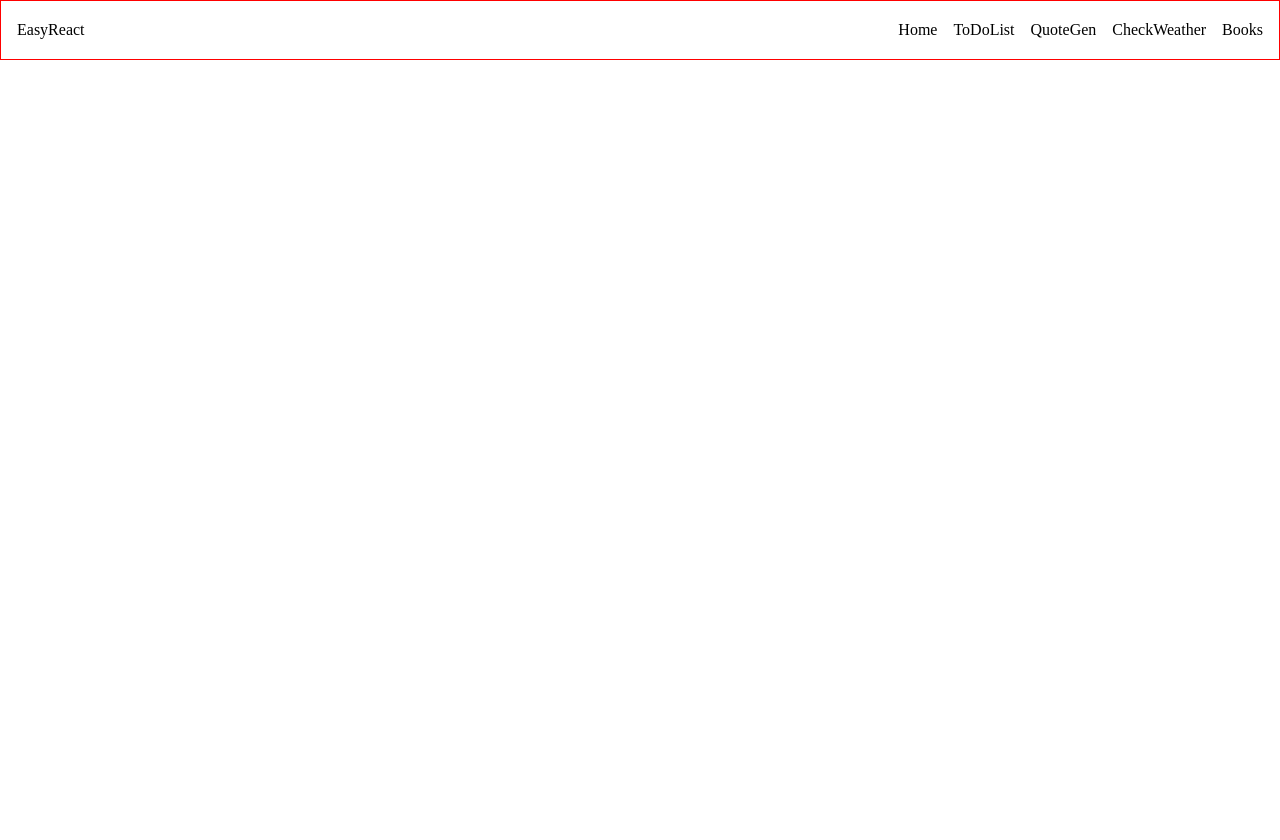
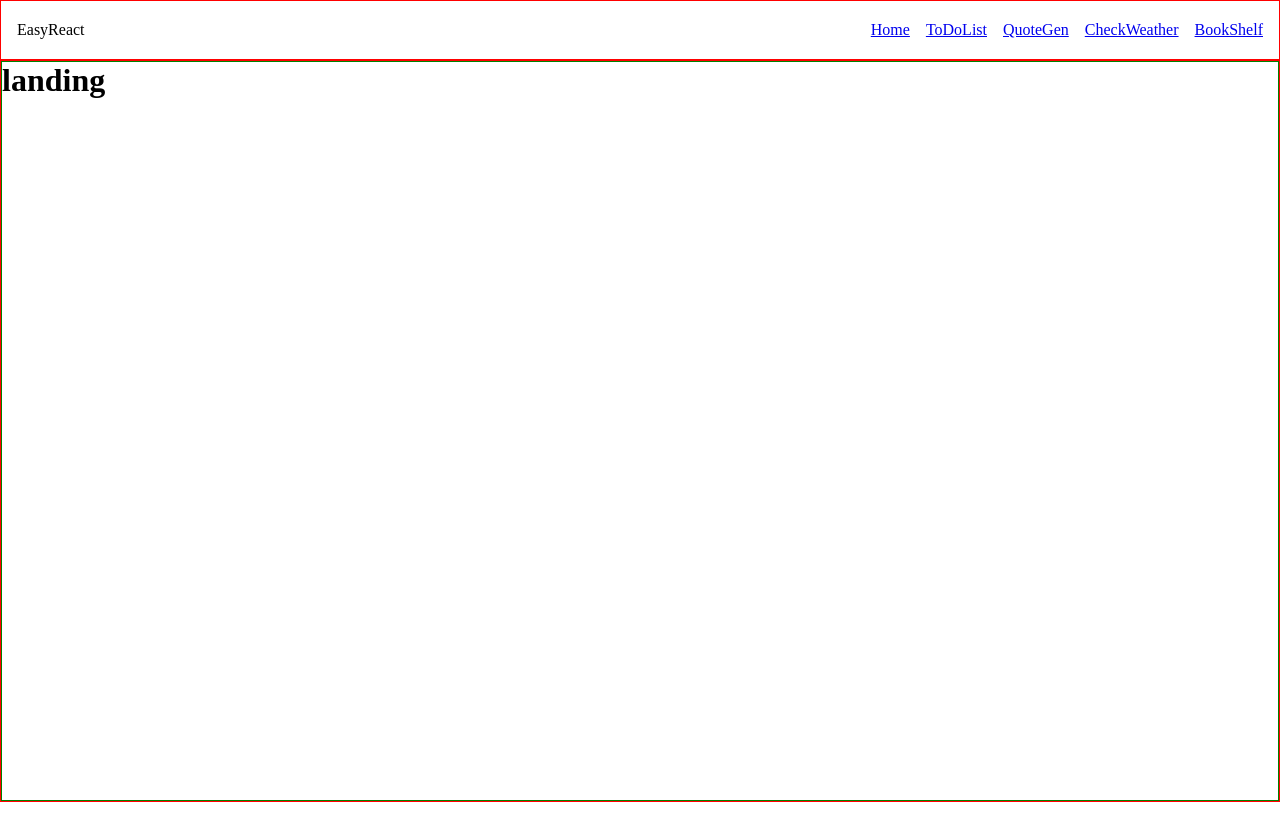
Before and after one commit to jeru7/easy-react, a React (Create React App) app: page / in a window 1280 px wide. Shown: the top 840 px of the page. Built offline with nearby package versions, Linux system fonts and the light colour scheme.

Commit message:
linked the header to the components

```diff
--- a/public/index.html
+++ b/public/index.html
@@ -2,42 +2,16 @@
 <html lang="en">
   <head>
     <meta charset="utf-8" />
-    <link rel="icon" href="%PUBLIC_URL%/favicon.ico" />
     <meta name="viewport" content="width=device-width, initial-scale=1" />
-    <meta name="theme-color" content="#000000" />
     <meta
       name="description"
       content="Web site created using create-react-app"
     />
-    <link rel="apple-touch-icon" href="%PUBLIC_URL%/logo192.png" />
-    <!--
-      manifest.json provides metadata used when your web app is installed on a
-      user's mobile device or desktop. See https://developers.google.com/web/fundamentals/web-app-manifest/
-    -->
     <link rel="manifest" href="%PUBLIC_URL%/manifest.json" />
-    <!--
-      Notice the use of %PUBLIC_URL% in the tags above.
-      It will be replaced with the URL of the `public` folder during the build.
-      Only files inside the `public` folder can be referenced from the HTML.
-
-      Unlike "/favicon.ico" or "favicon.ico", "%PUBLIC_URL%/favicon.ico" will
-      work correctly both with client-side routing and a non-root public URL.
-      Learn how to configure a non-root public URL by running `npm run build`.
-    -->
-    <title>React App</title>
+    <title>EasyReact</title>
   </head>
   <body>
     <noscript>You need to enable JavaScript to run this app.</noscript>
     <div id="root"></div>
-    <!--
-      This HTML file is a template.
-      If you open it directly in the browser, you will see an empty page.
-
-      You can add webfonts, meta tags, or analytics to this file.
-      The build step will place the bundled scripts into the <body> tag.
-
-      To begin the development, run `npm start` or `yarn start`.
-      To create a production bundle, use `npm run build` or `yarn build`.
-    -->
   </body>
 </html>
--- a/src/App.js
+++ b/src/App.js
@@ -1,15 +1,17 @@
+import { BrowserRouter } from "react-router-dom";
 import Header from "./layout/Header";
 import Main from "./layout/Main";
 import Footer from "./layout/Footer";
 import "./App.css";
-
 function App() {
   return (
-    <div className="App">
-      <Header />
-      <Main />
-      <Footer />
-    </div>
+    <BrowserRouter>
+      <div className="App">
+        <Header />
+        <Main />
+        <Footer />
+      </div>
+    </BrowserRouter>
   );
 }
 
--- a/src/layout/Header.jsx
+++ b/src/layout/Header.jsx
@@ -1,3 +1,5 @@
+import React from "react";
+import { Link } from "react-router-dom";
 import "./layout.css";
 
 const Header = () => {
@@ -6,11 +8,31 @@ const Header = () => {
       <div className="navbar-logo">EasyReact</div>
       <div className="navbar-list">
         <ul>
-          <li className="home">Home</li>
-          <li className="todo">ToDoList</li>
-          <li className="quote">QuoteGen</li>
-          <li className="weather">CheckWeather</li>
-          <li className="books">Books</li>
+          <li>
+            <Link to="/" className="home">
+              Home
+            </Link>
+          </li>
+          <li>
+            <Link to="/todo" className="todo">
+              ToDoList
+            </Link>
+          </li>
+          <li>
+            <Link to="/quote" className="quote">
+              QuoteGen
+            </Link>
+          </li>
+          <li>
+            <Link to="/weather" className="weather">
+              CheckWeather
+            </Link>
+          </li>
+          <li>
+            <Link to="/books" className="book">
+              BookShelf
+            </Link>
+          </li>
         </ul>
       </div>
     </nav>
--- a/src/layout/Main.jsx
+++ b/src/layout/Main.jsx
@@ -1,10 +1,23 @@
 import "./layout.css";
+import { Route, Routes } from "react-router-dom";
+import Landing from "../pages/landing/Landing";
+import TodoList from "../pages/todo/TodoList";
+import Quote from "../pages/quote/Quote";
+import WeatherApp from "../pages/weather/WeatherApp";
+import BookShelf from "../pages/bookshelf/BookShelf";
 
 const Main = () => {
   return (
     <main className="main">
-      <div className="main-landing"></div>
-      <div className="main-display"></div>
+      <div className="main-landing">
+        <Routes>
+          <Route path="/" element={<Landing />} />
+          <Route path="/todo" element={<TodoList />} />
+          <Route path="/quote" element={<Quote />} />
+          <Route path="/weather" element={<WeatherApp />} />
+          <Route path="/books" element={<BookShelf />} />
+        </Routes>
+      </div>
     </main>
   );
 };
--- a/src/layout/layout.css
+++ b/src/layout/layout.css
@@ -17,14 +17,12 @@
 /* Main styles */
 .main {
   height: auto;
+  border: 1px solid red;
 }
 
 .main-landing {
-  height: 100vh;
-}
-
-.main-display {
-  height: 100vh;
+  border: 1px solid green;
+  height: calc(100vh - 60px);
 }
 
 /* Footer styles */
--- a/src/pages/bookshelf/BookShelf.jsx
+++ b/src/pages/bookshelf/BookShelf.jsx
@@ -0,0 +1,5 @@
+const BookShelf = () => {
+  return <div className="bookshelf">books</div>;
+};
+
+export default BookShelf;
--- a/src/pages/landing/Landing.jsx
+++ b/src/pages/landing/Landing.jsx
@@ -1,7 +1,7 @@
 const Landing = () => {
   return (
     <div className="landing-page">
-      <h1>Hello</h1>
+      <h1>landing</h1>
     </div>
   );
 };
--- a/src/pages/quote/Quote.jsx
+++ b/src/pages/quote/Quote.jsx
@@ -0,0 +1,5 @@
+const Quote = () => {
+  return <div className="quote">quote</div>;
+};
+
+export default Quote;
--- a/src/pages/todo/TodoList.jsx
+++ b/src/pages/todo/TodoList.jsx
@@ -0,0 +1,5 @@
+const TodoList = () => {
+  return <div className="todolist">todo</div>;
+};
+
+export default TodoList;
--- a/src/pages/weather/WeatherApp.jsx
+++ b/src/pages/weather/WeatherApp.jsx
@@ -0,0 +1,5 @@
+const WeatherApp = () => {
+  return <div className="weather">weather</div>;
+};
+
+export default WeatherApp;
```
